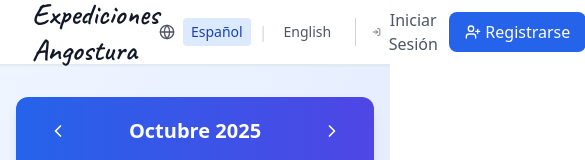
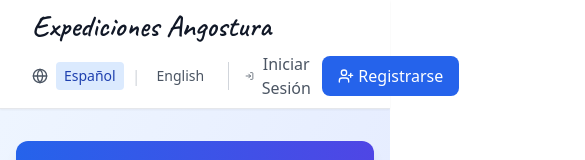
Before and after one commit to SebasVLANQ/calendar, a React (Vite) app: page / in a window 390 px wide. Shown: the top 160 px of the page, 585 px wide, since content can reach past the window. Built offline with nearby package versions, Linux system fonts and the light colour scheme; no server answers; the database is empty.

Commit message:
Refactor header for responsive layout

```diff
--- a/src/App.tsx
+++ b/src/App.tsx
@@ -195,8 +195,9 @@ function App() {
       {/* Header */}
       <header className="bg-white shadow-sm border-b">
         <div className="max-w-7xl mx-auto px-4 sm:px-6 lg:px-8">
-          <div className="flex justify-between items-center h-16">
-            <div className="flex items-center space-x-4">
+          <div className="grid grid-cols-[auto_1fr] gap-x-4 py-2 lg:flex lg:justify-between lg:items-center lg:h-16 lg:py-0">
+            {/* Brand Icon - spans both rows on small screens */}
+            <div className="row-span-2 flex items-center lg:row-span-1">
               <a
                 href="https://expedicionesangostura.github.io/EA.home/"
                 target="_blank"
@@ -209,13 +210,18 @@ function App() {
                   className="h-11 w-11 object-contain"
                 />
               </a>
+            </div>
+
+            {/* Top row content - Title and subtitle */}
+            <div className="flex items-center lg:space-x-4">
               <div>
                 <h1 className="text-3xl font-caveat font-semibold text-gray-900">{t('header.title')}</h1>
                 <p className="text-sm text-gray-500 hidden sm:block">{t('header.subtitle')}</p>
               </div>
             </div>
 
-            <div className="flex items-center space-x-4">
+            {/* Bottom row content - Language switcher and auth */}
+            <div className="flex items-center justify-end space-x-4 mt-2 lg:mt-0">
               {/* Language Switcher */}
               <div className="flex items-center space-x-2 border-r border-gray-300 pr-4">
                 <Globe className="h-4 w-4 text-gray-600" />
```
